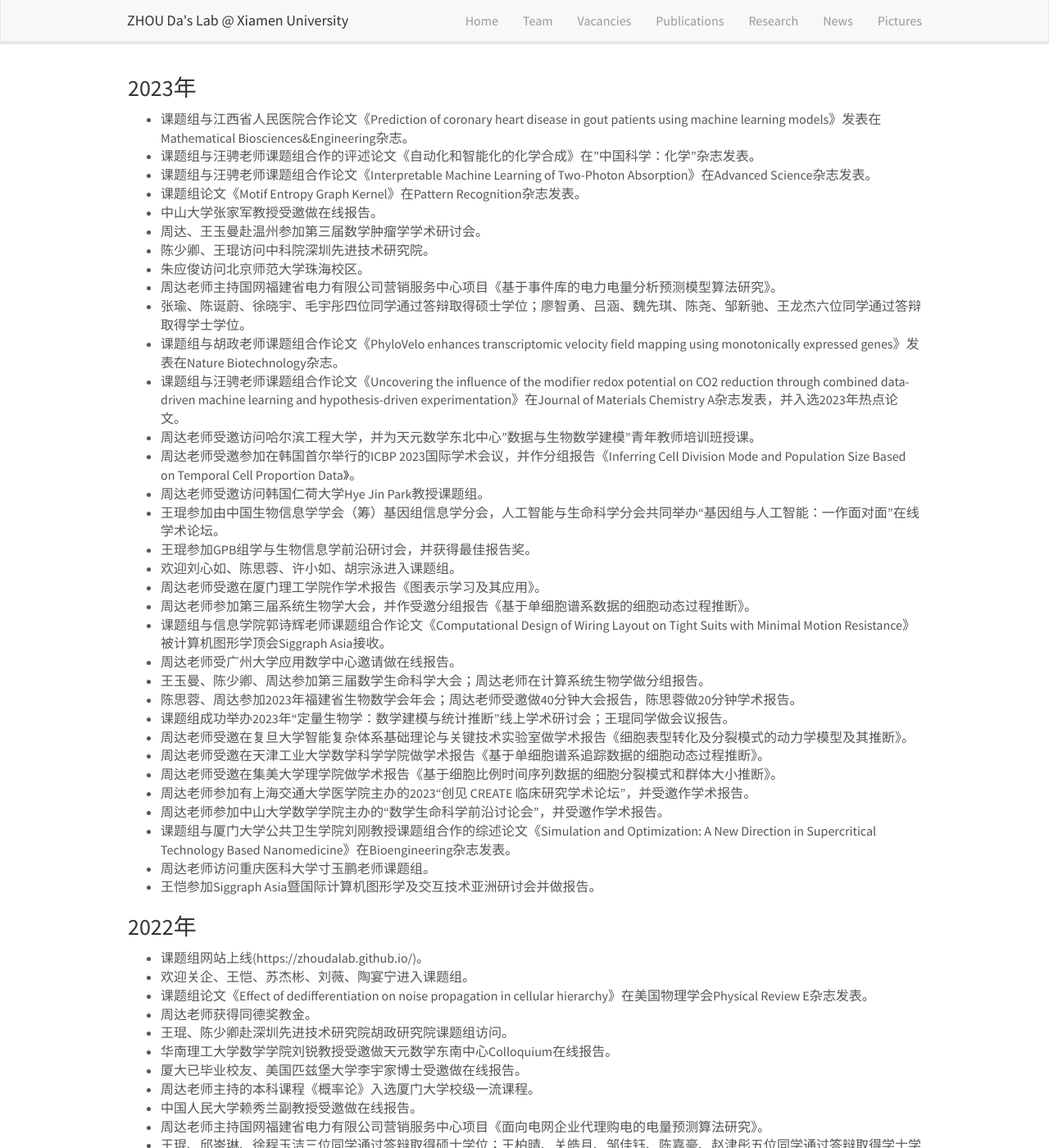
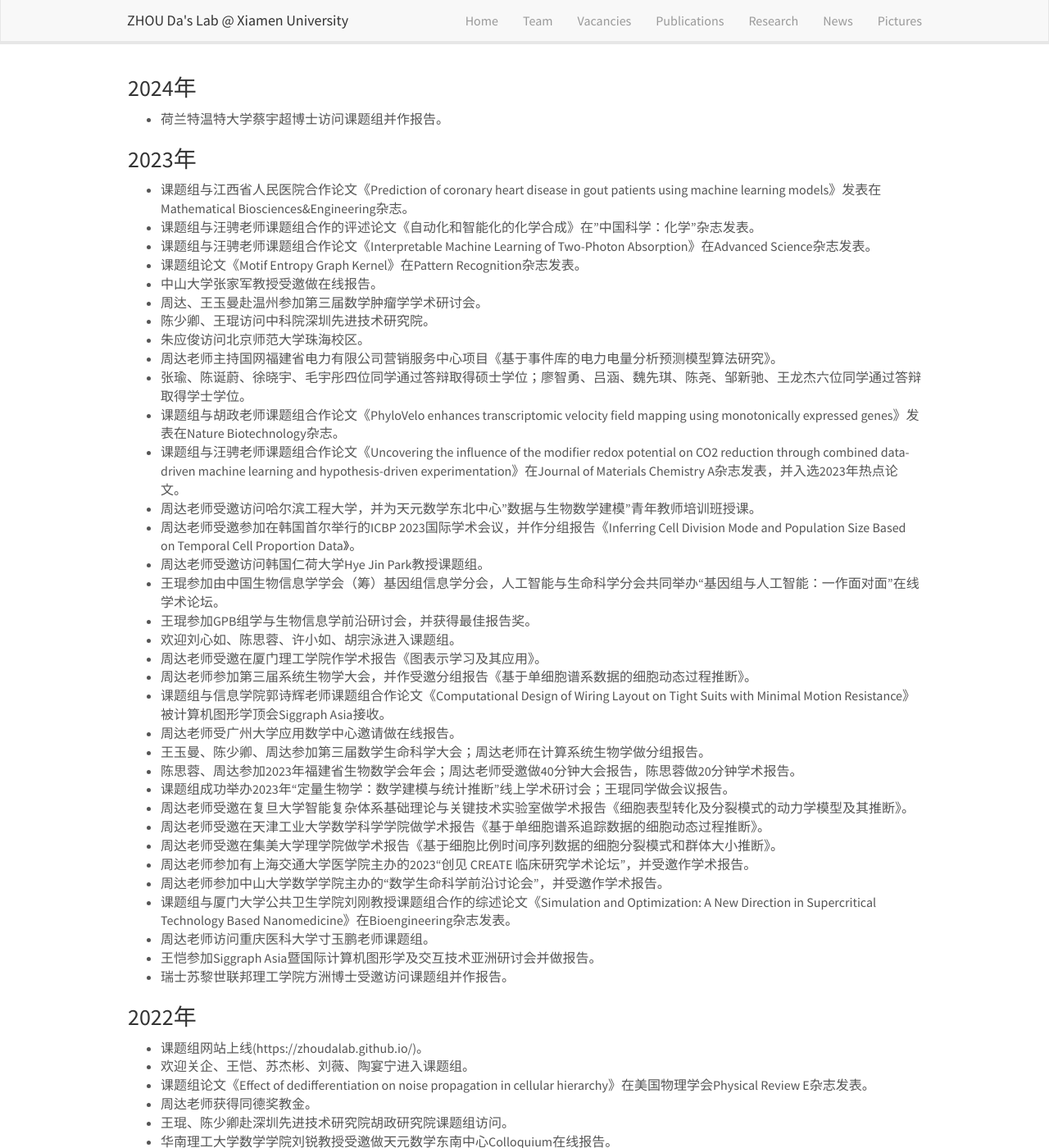
Before and after one commit to ZhouDaLab/zhoudalab.github.io, a Jekyll site: the page built from _pages/news.md, in a window 1280 px wide and 1400 px high. Shown: the whole window at 82% size. Built offline with Jekyll 4.4.1, drawn with Linux system fonts in a browser that asks for light colours; nearby versions of some CDN libraries.

Commit message:
Update news.md

```diff
--- a/_pages/news.md
+++ b/_pages/news.md
@@ -5,6 +5,10 @@ excerpt: "ZhouDa Lab -- NEWS."
 sitemap: false
 permalink: /news/
 ---
+
+### 2024年
+
+- 荷兰特温特大学蔡宇超博士访问课题组并作报告。
 
 ### 2023年
 
@@ -41,6 +45,7 @@ permalink: /news/
 - 课题组与厦门大学公共卫生学院刘刚教授课题组合作的综述论文《Simulation and Optimization: A New Direction in Supercritical Technology Based Nanomedicine》在Bioengineering杂志发表。
 - 周达老师访问重庆医科大学寸玉鹏老师课题组。
 - 王恺参加Siggraph Asia暨国际计算机图形学及交互技术亚洲研讨会并做报告。
+- 瑞士苏黎世联邦理工学院方洲博士受邀访问课题组并作报告。
 
 ### 2022年
 
```
